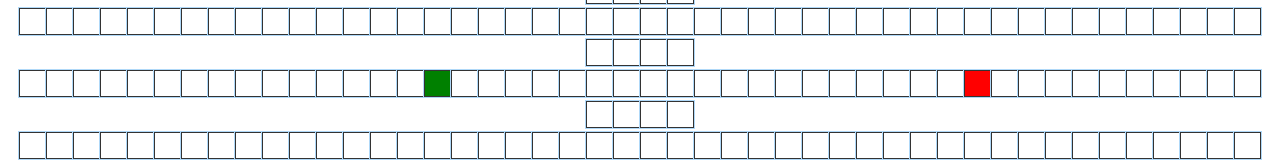
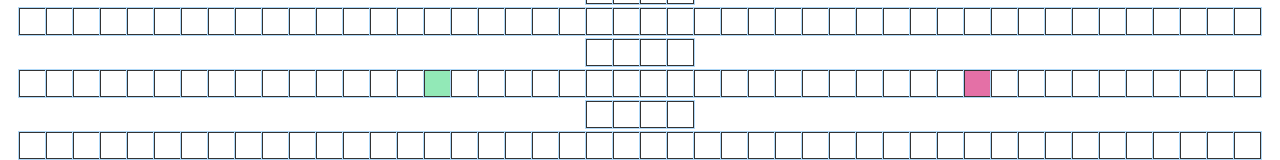
Before and after one commit to ikromshi/pathfinding-algorithm, a React (Create React App) app: page / in a window 1280 px wide. Shown: the part 619-779 px from the top of the page. Built offline with nearby package versions, Linux system fonts and the light colour scheme.

Commit message:
further comments added

```diff
--- a/src/algorithms/dijkstra.ts
+++ b/src/algorithms/dijkstra.ts
@@ -3,13 +3,14 @@ import { TypeNode as Node, TypeNode } from "../types/TS-types";
 export const dijkstra = (grid: Node[][], startNode: Node, finishNode: Node) => {
   const visitedNodesInOrder: Node[] = [];
   startNode.distance = 0; // The distance to the start node is zero;
-  const unvisitedNodes: Node[] = getAllNodes(grid); // Spits out an array of nodes
+  const unvisitedNodes: Node[] = getAllNodes(grid); // Getting an array of all nodes;
+  console.log(unvisitedNodes);
   while (!!unvisitedNodes.length) {
     sortNodesByDistance(unvisitedNodes);
     const closestNode = unvisitedNodes.shift();
     if (closestNode) {
-      if (closestNode.isWall) continue; // Go around the wall;
-      if (closestNode.distance === Infinity) return visitedNodesInOrder; // Stop if no closest node;
+      if (closestNode.isWall) continue; // Skip the loop if the closest node is a wall;
+      if (closestNode.distance === Infinity) return visitedNodesInOrder; // If all the closest nodes are walls, stop the loop (animation);
       closestNode.isVisited = true;
       visitedNodesInOrder.push(closestNode);
       if (closestNode === finishNode) return visitedNodesInOrder;
@@ -76,13 +77,19 @@ function getUnvisitedNeighbors(node: Node, grid: Node[][]) {
   return neighbors.filter((neighbor) => !neighbor.isVisited);
 }
 
+/**
+ * This function:
+ * Makes use of the "previousNode" property in node objects to trace the shortest path back to the start node;
+ * It constructs an array of nodes in the shortest path going from the start node to the end node;
+ * @param finishNode
+ * @returns nodes in the shortest path;
+ */
 export function getNodesInShortestPathOrder(finishNode: TypeNode) {
   const nodesInShortestPathOrder = [];
   let currentNode = finishNode;
   while (currentNode.previousNode) {
     nodesInShortestPathOrder.unshift(currentNode);
     currentNode = currentNode.previousNode;
-    console.log(nodesInShortestPathOrder);
   }
   return nodesInShortestPathOrder;
 }
--- a/src/components/node/node.css
+++ b/src/components/node/node.css
@@ -7,11 +7,11 @@
 }
 
 .node-start {
-  background-color: green;
+  background-color: #92e9b7;
 }
 
 .node-finish {
-  background-color: red;
+  background-color: #e470a6;
 }
 
 .node-wall {
--- a/src/pathfinding-visualizer/pathfinding-vizualizer.tsx
+++ b/src/pathfinding-visualizer/pathfinding-vizualizer.tsx
@@ -22,19 +22,39 @@ const PathfindingVisualizer = () => {
     setGrid(grid);
   }, []);
 
+  /**
+   * This function:
+   * Is responsible for turning nodes into walls (and vise versa) when the user clicks on them;
+   * It receives the location of a node gets the "isWall" property toggled;;
+   * Updates the state with a new grid and a "true" value for "mouseIsPressed";
+   * @param row
+   * @param col
+   */
   function handleMouseDown(row: number, col: number) {
-    const node = grid[row][col];
     const newGrid = getNewGridWithWallToggled(grid, row, col);
-    setGrid(newGrid); //!!! Optimize this !!!
+    setGrid(newGrid);
     setMouseIsPressed(true);
   }
 
+  /**
+   * This function:
+   * Is responsible for turning nodes into walls (and vice versa) when user clicks and drags the mouse across the grid;
+   * It takes the location of a node and gets the "isWall" property toggled;
+   * Updates the state with a new grid
+   * @param row
+   * @param col
+   * @returns
+   */
   function handleMouseEnter(row: number, col: number) {
     if (!mouseIsPresses) return;
     const newGrid = getNewGridWithWallToggled(grid, row, col);
-    setGrid(newGrid);
+    setGrid(newGrid); //!!! Maybe optimize this ????
   }
 
+  /**
+   * This function:
+   * Updates the state with a "false" value for "mouseIsPressed";
+   */
   function handleMouseUp() {
     setMouseIsPressed(false);
   }
@@ -55,24 +75,30 @@ const PathfindingVisualizer = () => {
       if (i === visitedNodesInOrder.length) {
         setTimeout(() => {
           animateShortestPath(nodesInShortestPathOrder);
-        }, 10 * i);
+        }, 5 * i);
         return;
       }
       setTimeout(() => {
         const node = visitedNodesInOrder[i];
         document.getElementById(`node-${node.row}-${node.col}`)!.className =
-          "node node-visited";
-      }, 10 * i);
+          "node node-visited"; // USE REACT REF HERE;
+      }, 5 * i);
     }
   }
 
+  /**
+   * This function:
+   * Is responsible for animating the shortest path once the dijkstra animation is complete;
+   * It updates the class names of all the nodes in the shortest path, which will trigger node.css to change their color to a shade of yellow;
+   * @param nodesInShortestPathOrder
+   */
   function animateShortestPath(nodesInShortestPathOrder: TypeNode[]) {
     for (let i = 0; i < nodesInShortestPathOrder.length; i++) {
       setTimeout(() => {
         const node = nodesInShortestPathOrder[i];
         document.getElementById(`node-${node.row}-${node.col}`)!.className =
-          "node node-shortest-path ";
-      }, 35 * i);
+          "node node-shortest-path "; // USE REACT REF HERE;
+      }, 70 * i); // adjust the speed depending on the length of the shortest path!!
     }
   }
 
@@ -141,6 +167,17 @@ function createNode(col: number, row: number): TypeNode {
   };
 }
 
+/**
+ * This function:
+ * Creates a new variable for the grid copy;
+ * Accesses a specific node and toggles the "isWall" property;
+ * Puts the node and the remaining nodes into the new grid variable;
+ * Returns the new grid variable;
+ * @param grid
+ * @param row
+ * @param col
+ * @returns
+ */
 function getNewGridWithWallToggled(
   grid: TypeNode[][],
   row: number,
```
